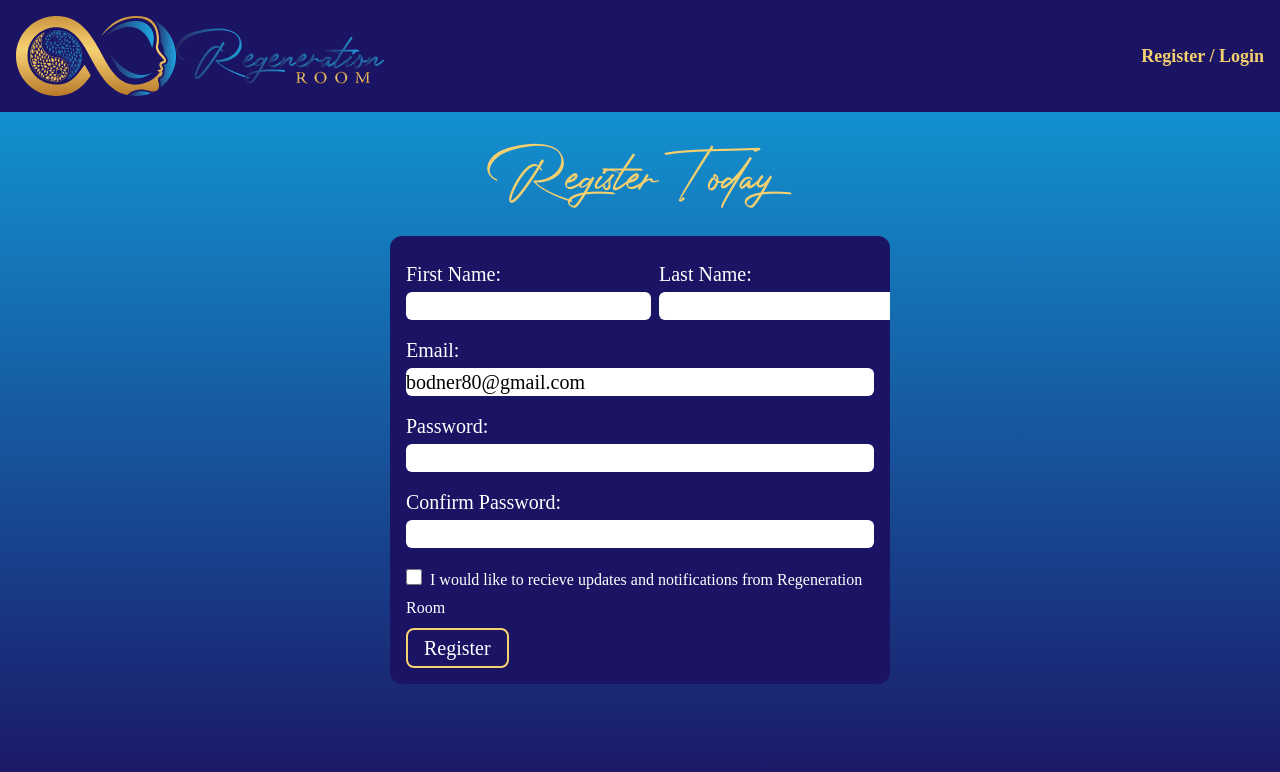
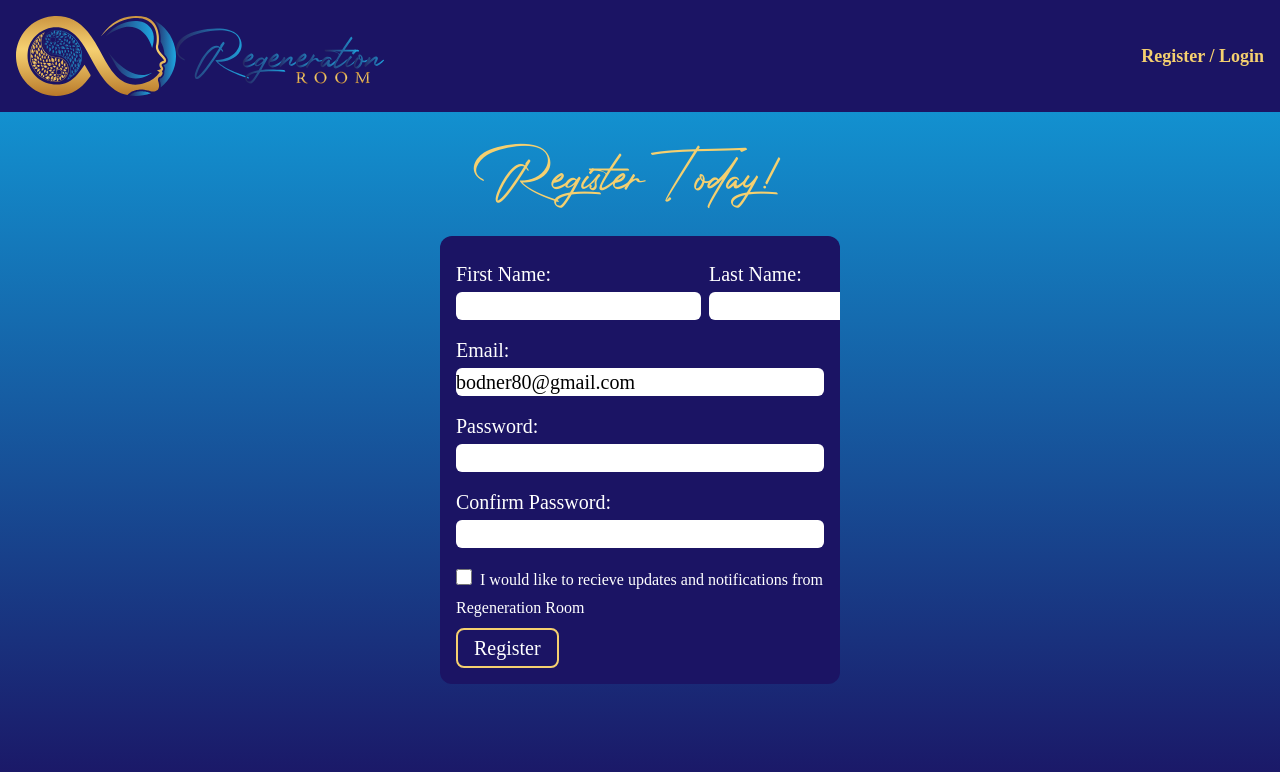
Before and after one commit to mrman511/regeneration-room, a Next.js app in the folder nextjs-client/: page /registration in a window 1280 px wide. Shown: the top 772 px of the page. Built offline with nearby package versions, Linux system fonts and the light colour scheme; a web font is replaced by a local one.

Commit message:
Created FormContainer to contain Form components and handle form submission and imports to remove redundant code

```diff
--- a/nextjs-client/app/login/page.js
+++ b/nextjs-client/app/login/page.js
@@ -1,5 +1,6 @@
+'use client'
 import LoginForm from "@/components/login/LoginForm";
-
+import FormContainer from "@/components/FormContainer";
 import Header from "@/components/Header";
 import styles from '@/styles/Styles.module.scss';
 
@@ -7,7 +8,7 @@ export default function Login() {
   return (
     <main className="flex min-h-screen flex-col items-center font-base">
       <Header styles={ styles }/>
-      <LoginForm />
+      <FormContainer styles={ styles } FormComponent={ LoginForm } title={ 'Login' } />
     </main>
   )
 }
--- a/nextjs-client/app/registration/page.js
+++ b/nextjs-client/app/registration/page.js
@@ -1,12 +1,14 @@
+'use client'
 import Header from '@/components/Header';
 import RegistrationForm from '@/components/registration/RegistratioinForm';
+import FormContainer from '@/components/FormContainer';
 import styles from '@/styles/Styles.module.scss';
 
 export default function Registration() {
   return (
     <main className="flex min-h-screen flex-col items-center font-base">
       <Header styles={ styles }/>
-      <RegistrationForm />
+      <FormContainer styles={ styles } FormComponent={ RegistrationForm } title={ 'Register Today!' } />
     </main>
   )
 }
--- /dev/null
+++ b/nextjs-client/components/FormContainer.jsx
@@ -0,0 +1,28 @@
+import {useState, useRef} from 'react';
+
+export default function FormContainer({ styles, FormComponent, title }){
+  const [errObj, setErrObj] = useState({});
+  const formRef = useRef();
+
+  const top = title ? '' : 'top-[20vh]';
+
+  const handleSubmit = (e, validate) => {
+    e.preventDefault();
+    const formData = new FormData(formRef.current);
+    if (validate){
+      validate(formData, setErrObj);
+    }
+    if (Object.keys(errObj).length === 0){
+      console.log('Valid')
+    }
+  }
+
+  return (
+    <>
+    {title && <h1 className={"relative text-6xl my-8 text-secondary-action font-cursive"}>{ title }</h1>}
+    <article className={ [top, "relative w-[400px] text-xl p-4 bg-primary-dark text-white rounded-xl overflow-hidden"].join(' ') }>
+      <FormComponent styles={styles} handleSubmit={ handleSubmit }  formRef={formRef} errObj={errObj} />
+    </article>
+    </>
+  );
+}
--- a/nextjs-client/components/login/LoginForm.jsx
+++ b/nextjs-client/components/login/LoginForm.jsx
@@ -1,29 +1,17 @@
-'use client'
-import { useState, useRef } from "react";
-
 import Link from "next/link";
 
-export default function LoginForm({ styles }){
-  const formRef = useRef();
-
-  const handleSubmit = (e) => {
-    e.preventDefault();
-    const formData = new FormData(formRef.current);
-    if (Object.keys(errObj).length === 0){
-      console.log('Valid')
-    }
-  }
+export default function LoginForm({ styles, handleSubmit, formRef, errObj }){
 
   return (
-    <article className="relative top-[20vh] w-[400px] text-xl p-4 bg-primary-dark text-white rounded-xl overflow-hidden">
-      <form onSubmit={ handleSubmit } method='POST' className="w-full flex flex-col">
+    <>
+      <form ref={ formRef } onSubmit={ handleSubmit } method='POST' className="w-full flex flex-col">
         <div className="w-full flex flex-col my-2">
           <label className='mb-1' htmlFor="email">Email:</label>
-          <input className="rounded-md" type='email' name='email' required/>
+          <input className="p-1 rounded-md" type='email' name='email' required/>
         </div>
         <div className="w-full flex flex-col my-2">
           <label className='mb-1' htmlFor='password'>Password:</label>
-          <input className="rounded-md" type='password' name='password' required/>
+          <input className="p-1 rounded-md" type='password' name='password' required/>
         </div>
         <div className="w-full my-2">
           <input className="me-2 h-4 w-4" type='checkbox' name='remember'/>
@@ -39,8 +27,10 @@ export default function LoginForm({ styles }){
         <Link
           href='/registration'
           className='border-2 border-secondary-action rounded-lg px-4 py-1'
-        >Register Now!</Link>
+        >
+          Register Now!
+        </Link>
       </div>
-    </article>
+    </>
   );
 }
--- a/nextjs-client/components/registration/RegistratioinForm.jsx
+++ b/nextjs-client/components/registration/RegistratioinForm.jsx
@@ -1,20 +1,9 @@
 'use client'
 import { useState, useRef } from "react";
 
-export default function RegistrationForm({ styles }){
-  const [errObj, setErrObj] = useState();
-  const formRef = useRef();
+export default function RegistrationForm({ styles, handleSubmit,  formRef, errObj}){
 
-  const handleSubmit = (e) => {
-    e.preventDefault();
-    const formData = new FormData(formRef.current);
-    validate(formData);
-    if (Object.keys(errObj).length === 0){
-      console.log('Valid')
-    }
-  }
-
-  const validate = (formData) => {
+  const validate = (formData, setErrObj) => {
     error={}
     if (formData.get('password') !== formData.get('confirm_password')){
       error.matchingPasswords = 'The two passwords provided do not match.'
@@ -24,10 +13,12 @@ export default function RegistrationForm({ styles }){
   }
 
   return (
-    <>
-    <h1 className="relative text-6xl my-8 text-secondary-action font-cursive">Register Today</h1>
-    <article className="relative w-5/6 max-xs:w-11/12 sm:w-[500px] text-xl p-4 bg-primary-dark text-white rounded-xl overflow-hidden">
-      <form ref={ formRef } onSubmit={ handleSubmit } method='POST' className="w-full flex flex-col">
+    <form
+      method='POST'
+      ref={ formRef }
+      onSubmit={ (e) => { handleSubmit(e, validate) } }
+      className="w-full flex flex-col"
+    >
       <div className="w-full flex flex-col sm:flex-row">
         <div className="w-full flex flex-col sm:pe-1 my-2">
           <label className='mb-1' htmlFor="first_name">First Name:</label>
@@ -59,7 +50,5 @@ export default function RegistrationForm({ styles }){
         <input className='border-2 border-secondary-action text-white rounded-lg px-4 py-1' type='submit' value='Register'/>
       </div>
     </form>
-    </article>
-    </>
   );
 }
```
Lines whose indentation alone changed are shown as unchanged.
